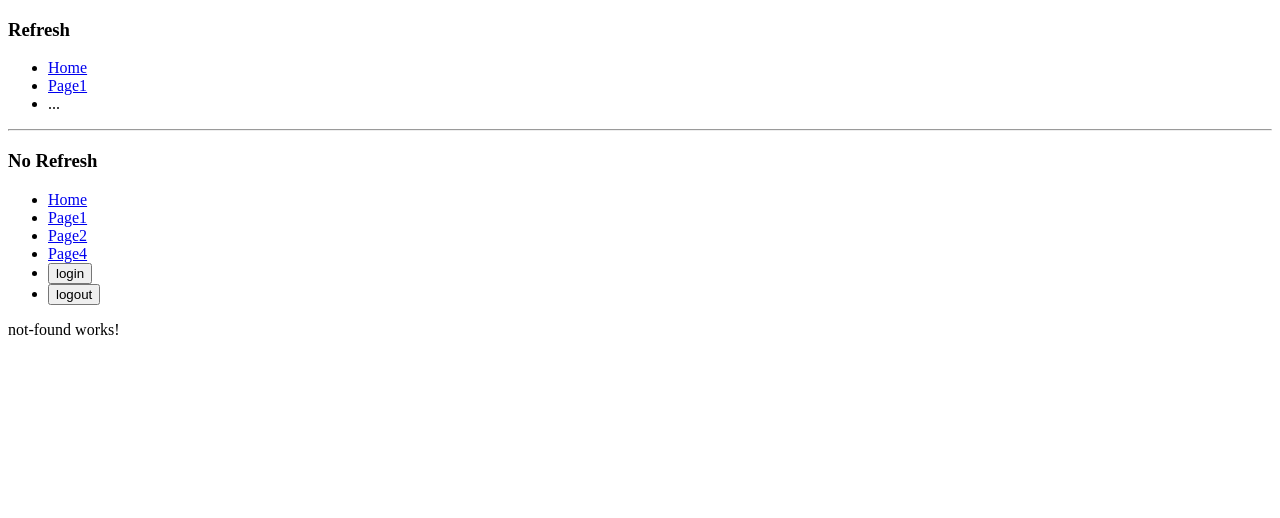
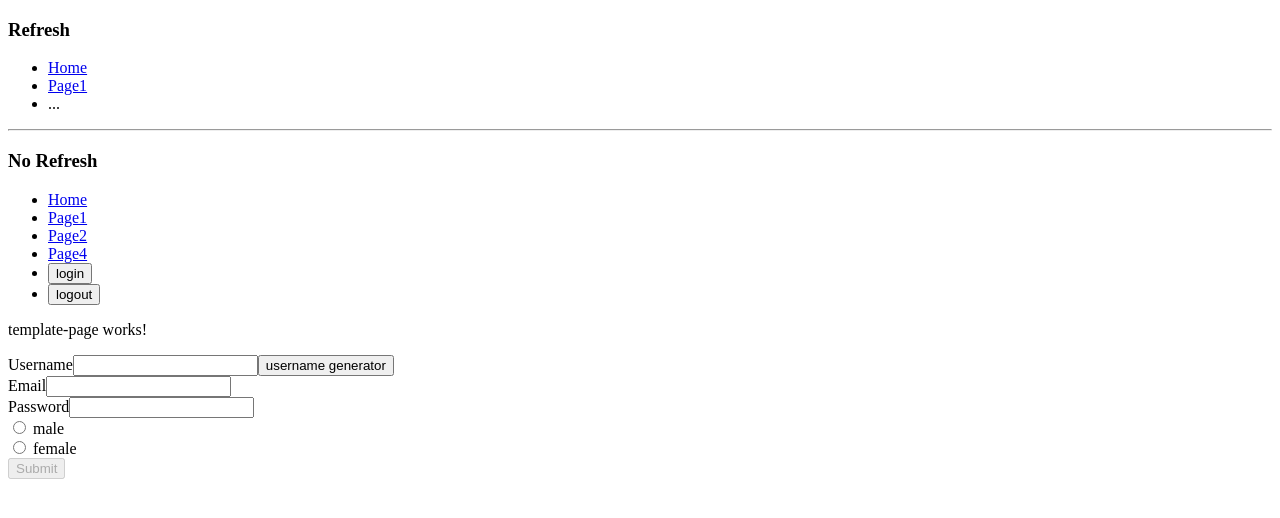
Before and after one commit to Rlss91/angular-routes-2021, an Angular app: page /td in a window 1280 px wide. Before the commit this address led to /not-found. Shown: the top 518 px of the page. Built offline with nearby package versions, Linux system fonts and the light colour scheme.

Commit message:
template

```diff
--- a/src/app/app-routing.module.ts
+++ b/src/app/app-routing.module.ts
@@ -9,9 +9,11 @@ import { NotFoundComponent } from './not-found/not-found.component';
 import { Page2Component } from './page2/page2.component';
 import { Page3Component } from './page3/page3.component';
 import { Page4Component } from './page4/page4.component';
+import { TemplatePageComponent } from './template-page/template-page.component';
 
 const appRoutes: Routes = [
-  { path: '', redirectTo: '/home', pathMatch: 'full' },
+  { path: '', redirectTo: '/td', pathMatch: 'full' },
+  // { path: '', redirectTo: '/home', pathMatch: 'full' },
   {
     path: 'page1',
     loadChildren: () =>
@@ -35,6 +37,7 @@ const appRoutes: Routes = [
     component: Page4Component,
     canDeactivate: [CanDeactivateGuard],
   },
+  { path: 'td', component: TemplatePageComponent },
   { path: 'home', component: HomeComponent },
   {
     path: 'not-found',
--- a/src/app/app.module.ts
+++ b/src/app/app.module.ts
@@ -1,4 +1,5 @@
 import { NgModule } from '@angular/core';
+import { FormsModule } from '@angular/forms';
 import { BrowserModule } from '@angular/platform-browser';
 
 import { AppRoutingModule } from './app-routing.module';
@@ -13,6 +14,7 @@ import { NotFoundComponent } from './not-found/not-found.component';
 import { Page2Component } from './page2/page2.component';
 import { Page3Component } from './page3/page3.component';
 import { Page4Component } from './page4/page4.component';
+import { TemplatePageComponent } from './template-page/template-page.component';
 
 @NgModule({
   declarations: [
@@ -22,8 +24,9 @@ import { Page4Component } from './page4/page4.component';
     Page2Component,
     Page3Component,
     Page4Component,
+    TemplatePageComponent,
   ],
-  imports: [BrowserModule, AppRoutingModule],
+  imports: [BrowserModule, AppRoutingModule, FormsModule],
   providers: [AuthService, AuthGuard, CanDeactivateGuard, DelayResorver],
   bootstrap: [AppComponent],
 })
--- /dev/null
+++ b/src/app/template-page/template-page.component.css
@@ -0,0 +1,3 @@
+input.ng-invalid.ng-touched {
+  border: 1px solid red;
+}
--- /dev/null
+++ b/src/app/template-page/template-page.component.html
@@ -0,0 +1,42 @@
+<p>template-page works!</p>
+<div class="container">
+  <!-- <form (ngSubmit)="onSubmit(f)" #f="ngForm"> -->
+  <form (ngSubmit)="onSubmit()" #f="ngForm">
+    <div id="user-data" ngModelGroup="userData" #userData="ngModelGroup">
+      <div class="form-group">
+        <label for="username">Username</label>
+        <input type="text" name="username" id="username" ngModel required />
+        <button (click)="onGenerateName()">username generator</button>
+      </div>
+      <div class="form-group">
+        <label for="email">Email</label>
+        <input type="text" name="email" id="email" ngModel required email />
+      </div>
+      <div class="form-group">
+        <label for="password">Password</label>
+        <input
+          type="password"
+          name="password"
+          id="password"
+          ngModel
+          required
+          pattern="^[A-Za-z0-9]{8,16}$"
+          #password="ngModel"
+        />
+        <span class="help-block" *ngIf="!password.valid && password.touched">
+          the password must be...
+        </span>
+      </div>
+      <div *ngIf="!userData.valid && userData.touched">
+        Please input correct data and fill the ..
+      </div>
+    </div>
+    <div class="radio" *ngFor="let gen of gender">
+      <label>
+        <input type="radio" name="gender" ngModel [value]="gen" required />
+        {{ gen }}
+      </label>
+    </div>
+    <button [disabled]="!f.valid">Submit</button>
+  </form>
+</div>
--- /dev/null
+++ b/src/app/template-page/template-page.component.ts
@@ -0,0 +1,46 @@
+import { Component, OnInit, ViewChild } from '@angular/core';
+import { NgForm } from '@angular/forms';
+
+@Component({
+  selector: 'app-template-page',
+  templateUrl: './template-page.component.html',
+  styleUrls: ['./template-page.component.css'],
+})
+export class TemplatePageComponent implements OnInit {
+  @ViewChild('f') temForm: NgForm;
+
+  usernames: any;
+  gender: any;
+
+  constructor() {
+    this.temForm = {} as NgForm;
+    this.usernames = ['teacher', 'student'];
+    this.gender = ['male', 'female'];
+  }
+
+  ngOnInit(): void {}
+
+  onGenerateName(): void {
+    let now = new Date();
+    let usern = this.usernames[now.getMilliseconds() % 2];
+    // this.temForm.setValue({
+    //   userData: {
+    //     username: usern,
+    //     email: '2',
+    //     password: '1',
+    //   },
+    // });
+    this.temForm.form.patchValue({
+      userData: {
+        username: usern,
+      },
+    });
+  }
+
+  // onSubmit(f: NgForm): void {
+  //   console.log(f);
+  // }
+  onSubmit(): void {
+    console.log(this.temForm);
+  }
+}
```
Also changed, not shown: 1 other file (tests, documents, lock files or other folders).
